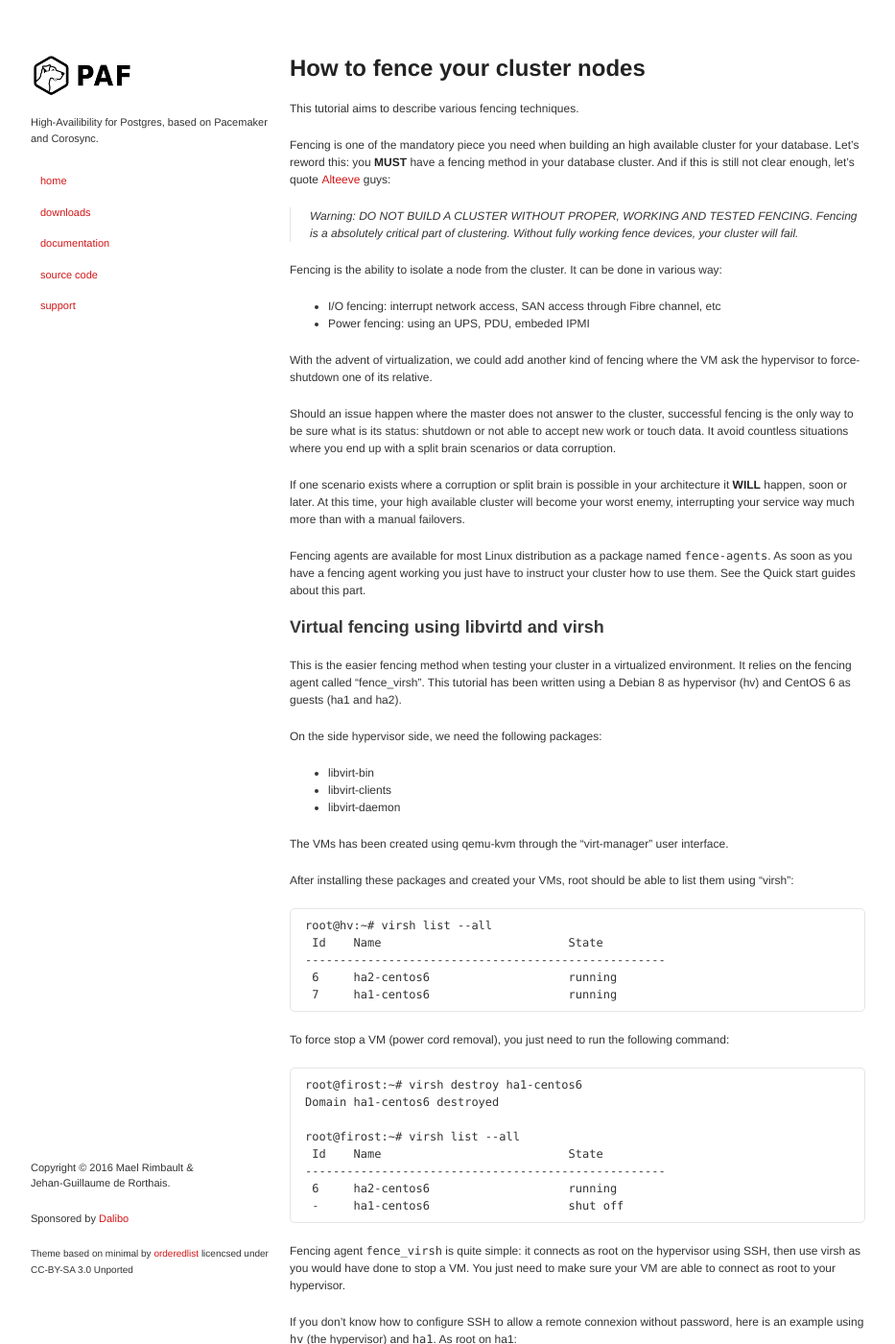
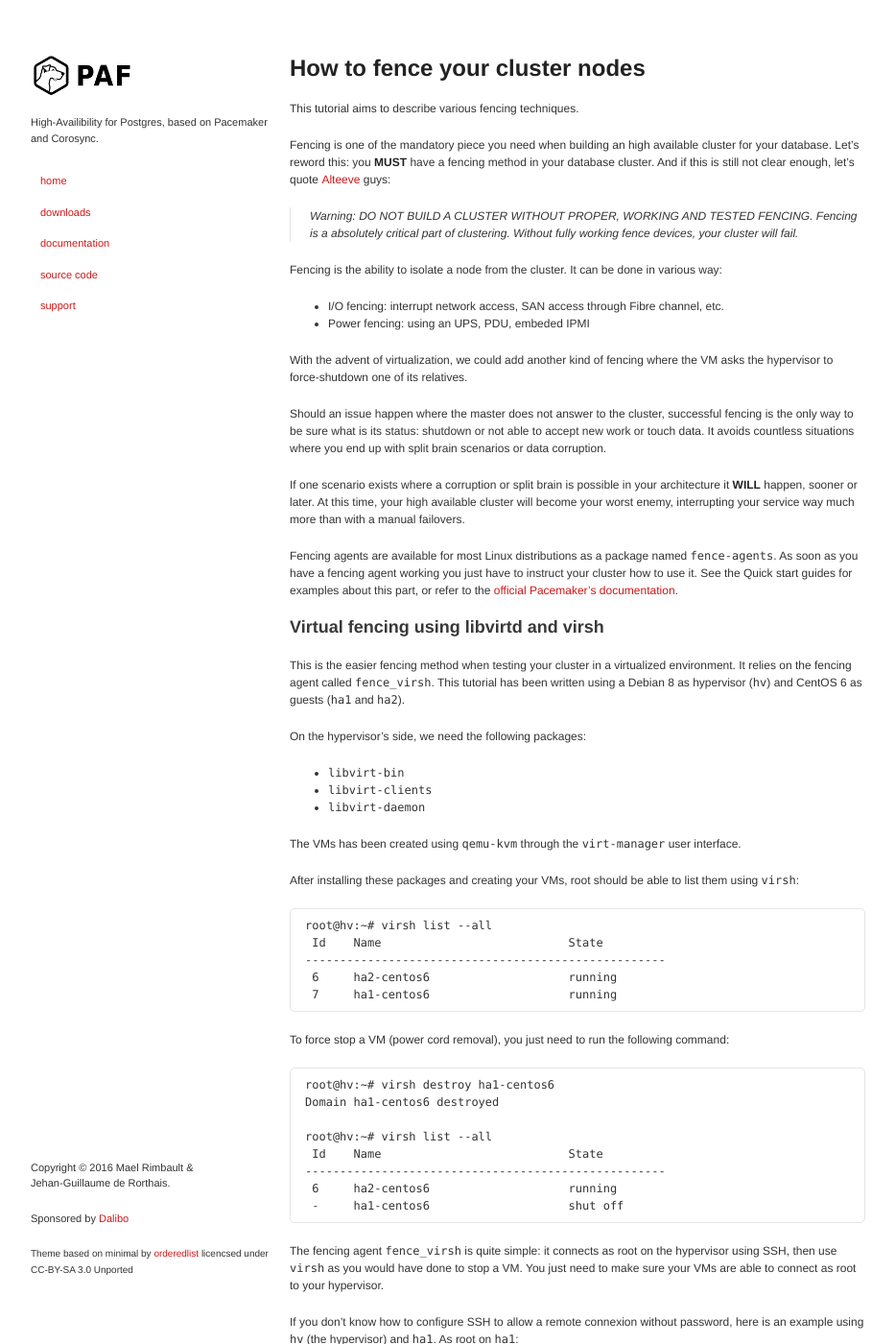
Before and after one commit to ClusterLabs/PAF, a Jekyll site: the page built from fencing.md, in a window 1280 px wide and 1400 px high. Shown: the whole window at 96% size, without its empty margins (173-1106 px from the left). Built offline with Jekyll 4.4.1, drawn with Linux system fonts in a browser that asks for light colours; some of the changed text lies outside the part shown.

Commit message:
Fencing doc content review

````diff
--- a/fencing.md
+++ b/fencing.md
@@ -20,45 +20,45 @@ guys:
 Fencing is the ability to isolate a node from the cluster. It can be done in
 various way:
 
-  * I/O fencing: interrupt network access, SAN access through Fibre channel, etc
+  * I/O fencing: interrupt network access, SAN access through Fibre channel, etc.
   * Power fencing: using an UPS, PDU, embeded IPMI
 
 With the advent of virtualization, we could add another kind of fencing where
-the VM ask the hypervisor to force-shutdown one of its relative.
+the VM asks the hypervisor to force-shutdown one of its relatives.
 
 Should an issue happen where the master does not answer to the cluster,
 successful fencing is the only way to be sure what is its status: shutdown or
-not able to accept new work or touch data. It avoid countless situations where
-you end up with a split brain scenarios or data corruption.
+not able to accept new work or touch data. It avoids countless situations where
+you end up with split brain scenarios or data corruption.
 
 If one scenario exists where a corruption or split brain is possible in your
-architecture it __WILL__ happen, soon or later. At this time, your high
+architecture it __WILL__ happen, sooner or later. At this time, your high
 available cluster will become your worst enemy, interrupting your service way
 much more than with a manual failovers.
 
-Fencing agents are available for most Linux distribution as a package named
+Fencing agents are available for most Linux distributions as a package named
 `fence-agents`. As soon as you have a fencing agent working you just have
-to instruct your cluster how to use them. See the Quick start guides about this
-part.
+to instruct your cluster how to use it. See the Quick start guides for examples
+about this part, or refer to the [official Pacemaker's documentation](http://clusterlabs.org/doc/).
 
 ## Virtual fencing using libvirtd and virsh
 
 This is the easier fencing method when testing your cluster in a virtualized
-environment. It relies on the fencing agent called "fence_virsh". This tutorial
-has been written using a Debian 8 as hypervisor (hv) and CentOS 6 as guests
-(ha1 and ha2).
+environment. It relies on the fencing agent called `fence_virsh`. This tutorial
+has been written using a Debian 8 as hypervisor (`hv`) and CentOS 6 as guests
+(`ha1` and `ha2`).
 
-On the side hypervisor side, we need the following packages:
+On the hypervisor's side, we need the following packages:
 
-  * libvirt-bin
-  * libvirt-clients
-  * libvirt-daemon
+  * `libvirt-bin`
+  * `libvirt-clients`
+  * `libvirt-daemon`
 
-The VMs has been created using qemu-kvm through the "virt-manager" user
+The VMs has been created using `qemu-kvm` through the `virt-manager` user
 interface.
 
-After installing these packages and created your VMs, root should be able to
-list them using "virsh":
+After installing these packages and creating your VMs, root should be able to
+list them using `virsh`:
 
 ```
 root@hv:~# virsh list --all
@@ -72,10 +72,10 @@ To force stop a VM (power cord removal), you just need to run the following
 command:
 
 ```
-root@firost:~# virsh destroy ha1-centos6
+root@hv:~# virsh destroy ha1-centos6
 Domain ha1-centos6 destroyed
 
-root@firost:~# virsh list --all
+root@hv:~# virsh list --all
  Id    Name                           State
 ----------------------------------------------------
  6     ha2-centos6                    running
@@ -83,19 +83,19 @@ root@firost:~# virsh list --all
 ```
 
 
-Fencing agent `fence_virsh` is quite simple: it connects as root on the
-hypervisor using SSH, then use virsh as you would have done to stop a VM. You
-just need to make sure your VM are able to connect as root to your hypervisor.
+The fencing agent `fence_virsh` is quite simple: it connects as root on the
+hypervisor using SSH, then use `virsh` as you would have done to stop a VM. You
+just need to make sure your VMs are able to connect as root to your hypervisor.
 
 If you don't know how to configure SSH to allow a remote connexion without
 password, here is an example using `hv` (the hypervisor) and `ha1`. As root on
-ha1:
+`ha1`:
 
 ```
 root@ha1:~$ ssh-keygen
 # [...]
 
-root@ha1:~$ cat .ssh/id_rsa.pub | ssh root@hv "cat >>/root/.ssh/authorized_keys"
+root@ha1:~$ ssh-copy-id root@hv
 root@hv's password:
 
 root@ha1:~$ ssh root@hv
````
Also changed, not shown: other parts of fencing.md (+8 -7 lines).
